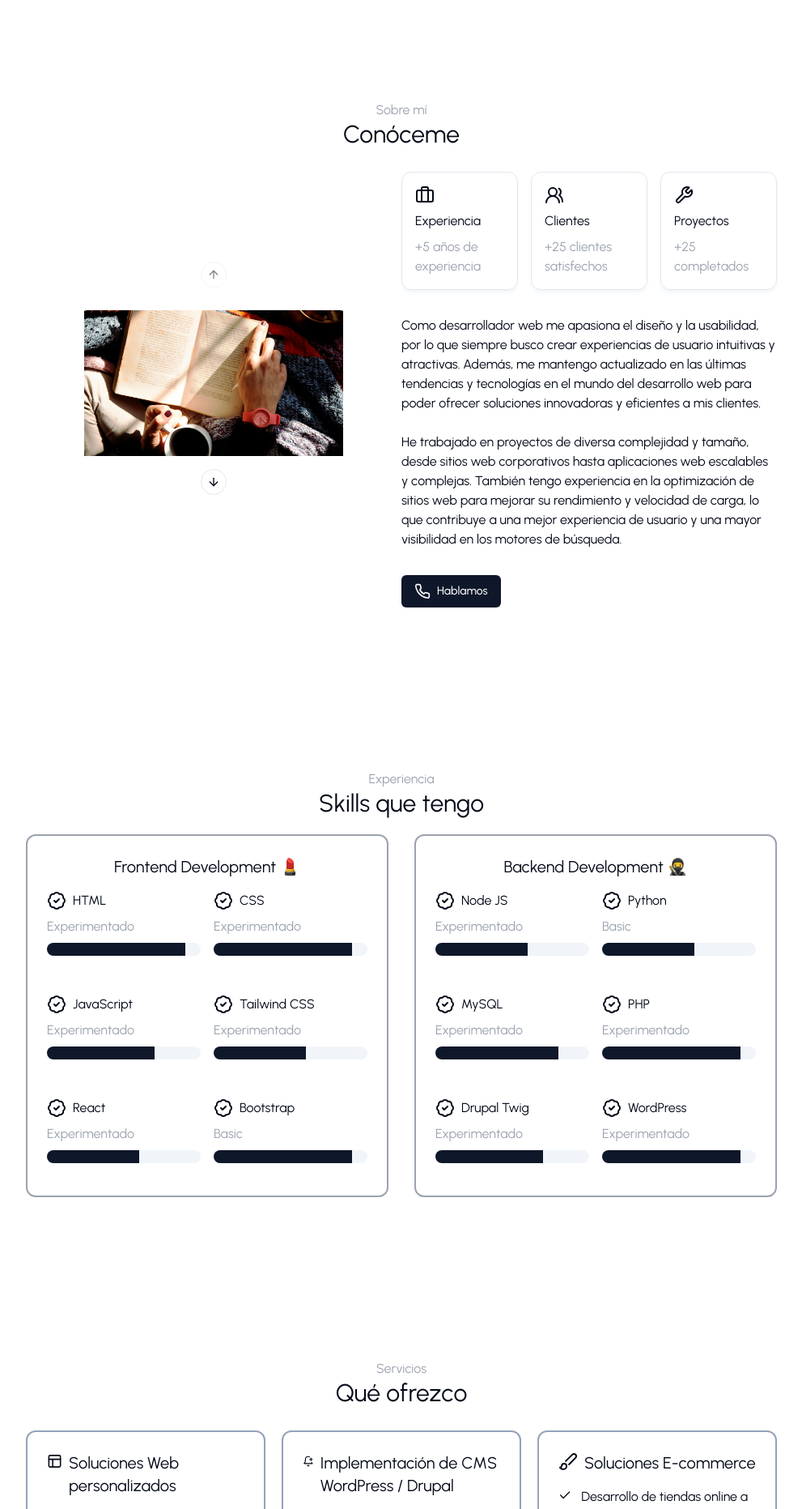
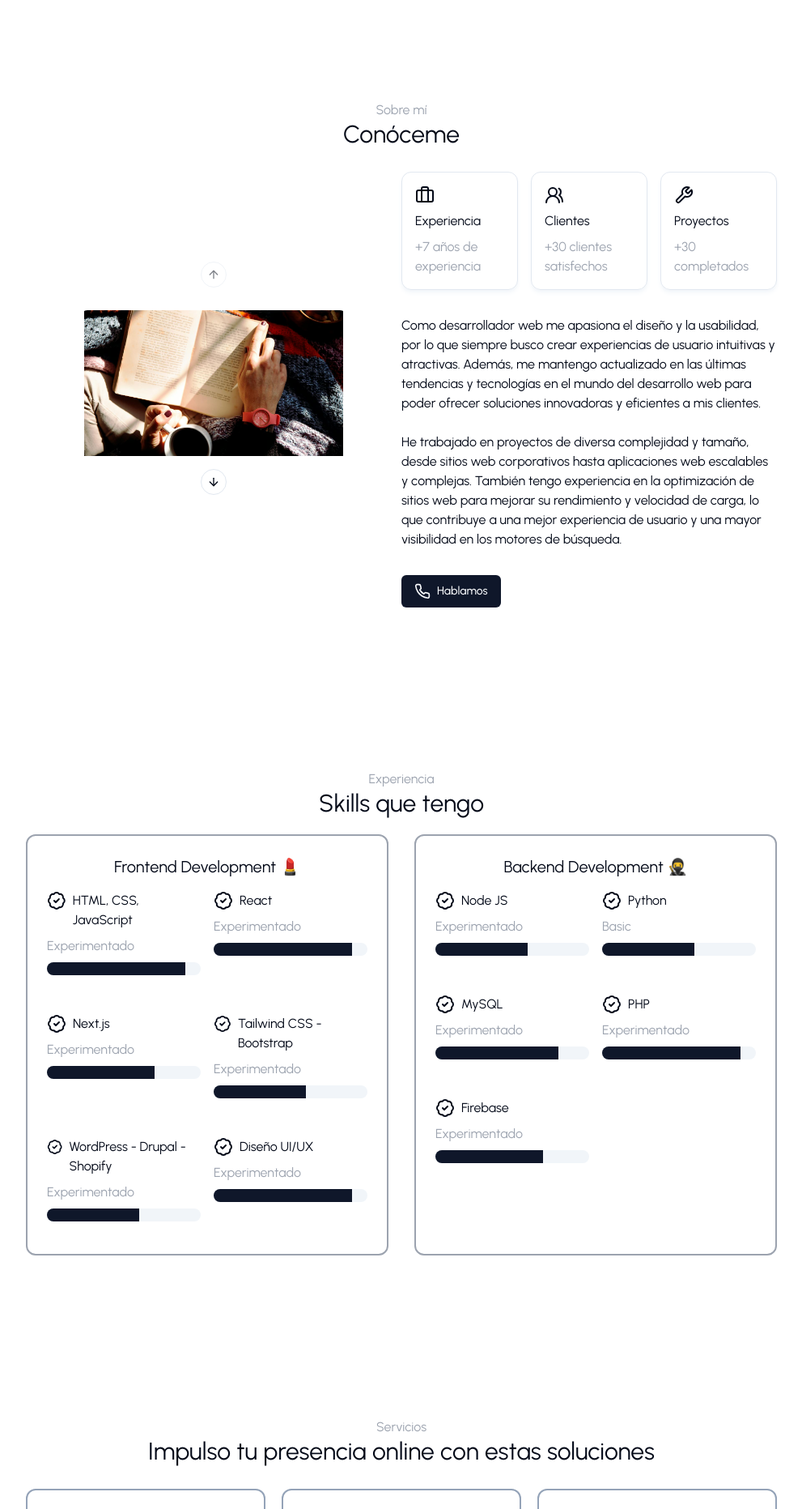
Before and after one commit to Jhondao/Jhonorozco.com, a Next.js app: page / in a window 1280 px wide. Shown: the part 880-2743 px from the top of the page at 81% size, without its empty margins (144-1135 px from the left). Built offline with nearby package versions, Linux system fonts and the light colour scheme.

Commit message:
Update data 2025

```diff
--- a/components/introduction.tsx
+++ b/components/introduction.tsx
@@ -20,8 +20,8 @@ export default function Introduction() {
                     <Link className={buttonVariants()} href="#contact">
                         <Mail className='mr-2' /> Contacta conmigo
                     </Link>
-                    <Link className={buttonVariants({variant: 'secondary'})} href="./CV-JhonDayronOrozcoM.pdf" target='_blank'>
-                        <Paperclip className='mr-2' /> Descargar CV
+                    <Link className={buttonVariants({variant: 'secondary'})} href="https://www.linkedin.com/in/jhondao-orozco/" target='_blank'>
+                        <Paperclip className='mr-2' /> LinkedIn
                     </Link>
                 </div>
             </div>
--- a/components/services.tsx
+++ b/components/services.tsx
@@ -6,7 +6,7 @@ import { Check } from 'lucide-react'
 export default function Services() {
   return (
     <div className='p-6 md:px-12 md:py-25 max-w-5xl mx-auto' id="services">
-        <Title title='Servicios' subtitle='Qué ofrezco' />
+        <Title title='Servicios' subtitle='Impulso tu presencia online con estas soluciones' />
 
         <div className='grid md:grid-cols-3 gap-5 mt-7'>
             {dataServices.map((service) => (
--- a/data.tsx
+++ b/data.tsx
@@ -39,19 +39,19 @@ export const dataAboutMe = [
         id: 1,
         name: "Experiencia",
         icon: <Briefcase />,
-        description: "+5 años de experiencia",
+        description: "+7 años de experiencia",
     },
     {
         id: 2,
         name: "Clientes",
         icon: <UsersRound />,
-        description: "+25 clientes satisfechos",
+        description: "+30 clientes satisfechos",
     },
     {
         id: 3,
         name: "Proyectos",
         icon: <Wrench />,
-        description: "+25 completados",
+        description: "+30 completados",
     },
 ];
 
@@ -81,33 +81,33 @@ export const dataExperience = [
         title: "Frontend Development  💄",
         experience: [
             {
-                name: "HTML",
+                name: "HTML, CSS, JavaScript",
                 subtitle: "Experimentado",
                 value: 90,
             },
             {
-                name: "CSS",
+                name: "React",
                 subtitle: "Experimentado",
                 value: 90,
             },
             {
-                name: "JavaScript",
+                name: "Next.js",
                 subtitle: "Experimentado",
                 value: 70,
             },
             {
-                name: "Tailwind CSS",
+                name: "Tailwind CSS - Bootstrap",
                 subtitle: "Experimentado",
                 value: 60,
             },
             {
-                name: "React",
+                name: "WordPress - Drupal - Shopify",
                 subtitle: "Experimentado",
                 value: 60,
             },
             {
-                name: "Bootstrap",
-                subtitle: "Basic",
+                name: "Diseño UI/UX",
+                subtitle: "Experimentado",
                 value: 90,
             },
         ],
@@ -137,14 +137,9 @@ export const dataExperience = [
                 value: 90,
             },
             {
-                name: "Drupal Twig",
+                name: "Firebase",
                 subtitle: "Experimentado",
                 value: 70,
-            },
-            {
-                name: "WordPress",
-                subtitle: "Experimentado",
-                value: 90,
             },
         ],
     },
```
